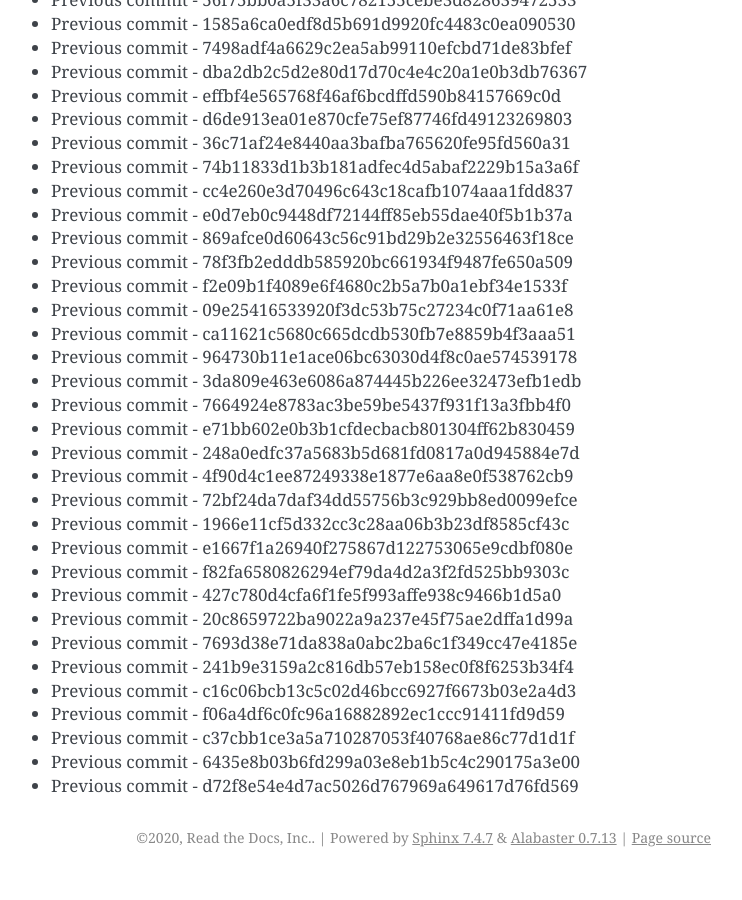
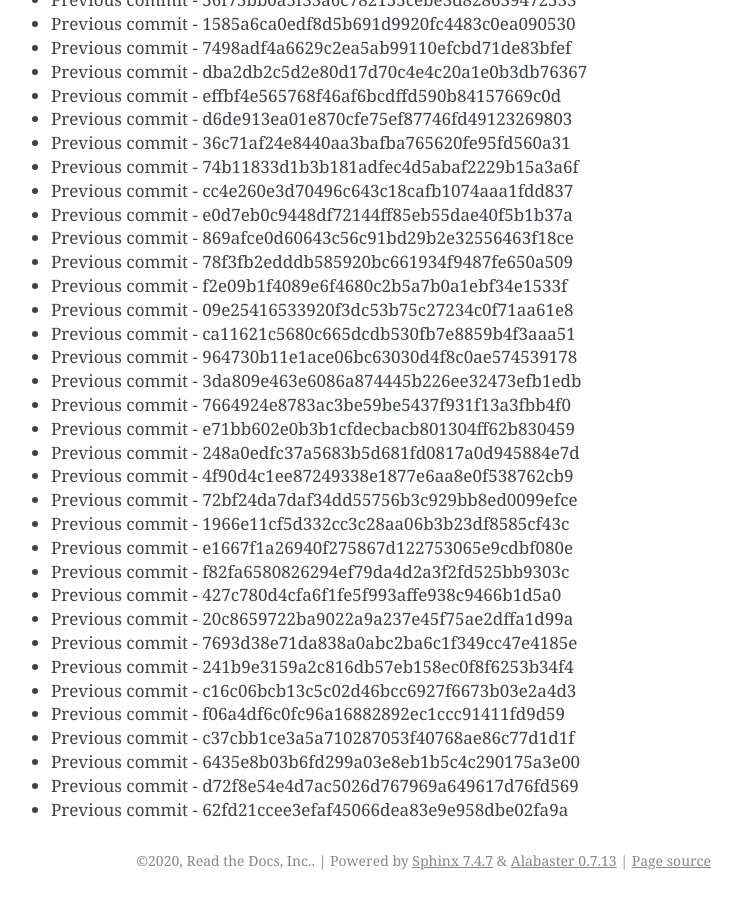
Before and after one commit to readthedocs/rtd-git-stresstest, a Sphinx documentation site: the page built from docs/updates.rst, in a window 1280 px wide and 900 px high, scrolled down 95914 px. Shown: the whole window, without its empty margins (399-1141 px from the left). Built offline with Sphinx 7.4.7, drawn with Linux system fonts in a browser that asks for light colours; before the commit the page ends 96791 px from its top, so only the background shows below that.

Commit message:
Generating commit from previous: 62fd21ccee3efaf45066dea83e9e958dbe02fa9a

```diff
--- a/docs/updates.rst
+++ b/docs/updates.rst
@@ -4062,3 +4062,4 @@ It can be tested for any performance characteristics.
 * Previous commit - c37cbb1ce3a5a710287053f40768ae86c77d1d1f
 * Previous commit - 6435e8b03b6fd299a03e8eb1b5c4c290175a3e00
 * Previous commit - d72f8e54e4d7ac5026d767969a649617d76fd569
+* Previous commit - 62fd21ccee3efaf45066dea83e9e958dbe02fa9a
```
